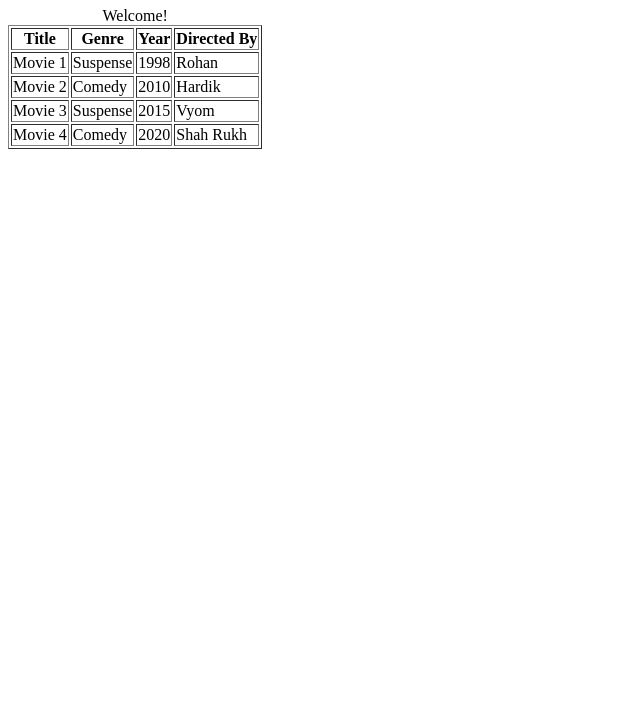
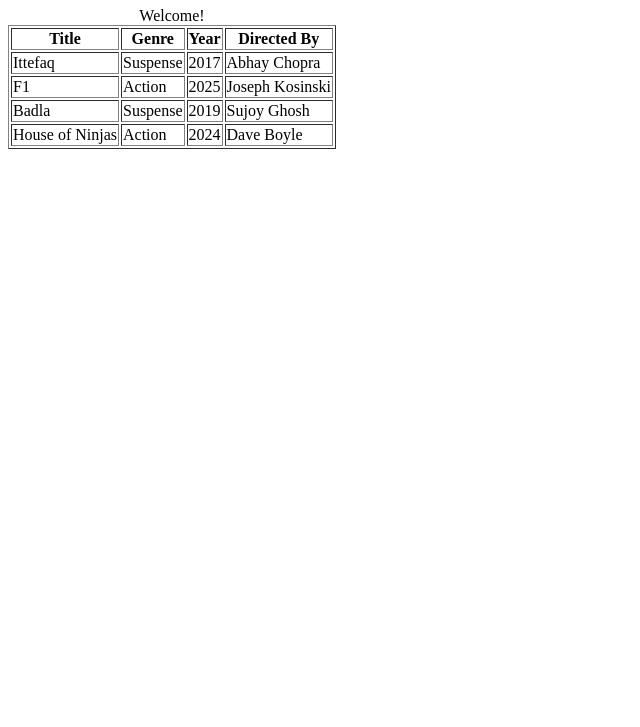
Before and after one commit to HardikH25/Activities_WebDev, a plain HTML site: page C2_Tables/index.html in a window 1280 px wide. Shown: the part 73-800 px from the top of the page, without its empty margins (0-640 px from the left). Drawn offline with Linux system fonts and the light colour scheme.

Commit message:
Updated content of activity

```diff
--- a/C2_Tables/index.html
+++ b/C2_Tables/index.html
@@ -1,10 +1,12 @@
 <!DOCTYPE html>
 <html lang="en">
+
 <head>
     <meta charset="UTF-8">
     <meta name="viewport" content="width=device-width, initial-scale=1.0">
     <title>Table</title>
 </head>
+
 <body>
     <h1>My Movie Collection</h1>
     <table border>
@@ -18,28 +20,28 @@
         </thead>
         <tbody>
             <tr>
-    <td>Movie 1</td>
+                <td>Ittefaq</td>
                 <td>Suspense</td>
-    <td>1998</td>
-    <td>Rohan</td>
+                <td>2017</td>
+                <td>Abhay Chopra</td>
             </tr>
             <tr>
-    <td>Movie 2</td>
-    <td>Comedy</td>
-    <td>2010</td>
-    <td>Hardik</td>
+                <td>F1</td>
+                <td>Action</td>
+                <td>2025</td>
+                <td>Joseph Kosinski</td>
             </tr>
             <tr>
-    <td>Movie 3</td>
+                <td>Badla</td>
                 <td>Suspense</td>
-    <td>2015</td>
-    <td>Vyom</td>
+                <td>2019</td>
+                <td>Sujoy Ghosh</td>
             </tr>
             <tr>
-    <td>Movie 4</td>
-    <td>Comedy</td>
-    <td>2020</td>
-    <td>Shah Rukh</td>
+                <td>House of Ninjas</td>
+                <td>Action</td>
+                <td>2024</td>
+                <td>Dave Boyle</td>
             </tr>
         </tbody>
 
@@ -55,4 +57,5 @@
     </table>
 
 </body>
+
 </html>
```
Lines whose indentation alone changed are shown as unchanged.
